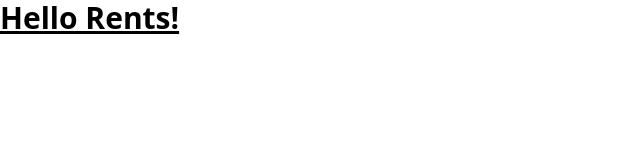
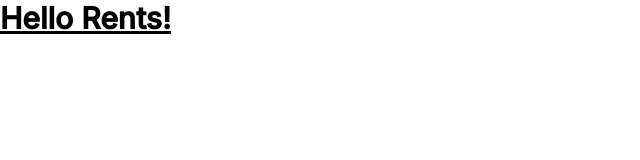
Before and after one commit to noeraaa43/Rentind-Project, a website: page index.html in a window 1280 px wide. Shown: the whole page, without its empty margins (0-640 px from the left). Drawn offline with Linux system fonts and the light colour scheme.

Commit message:
change font-family to inter

```diff
--- a/index.html
+++ b/index.html
@@ -5,6 +5,13 @@
     <meta http-equiv="X-UA-Compatible" content="IE=edge">
     <meta name="viewport" content="width=device-width, initial-scale=1.0">
     <title>Rentind Project</title>
+
+    <!--GOOGLE FONTS-->
+    <link rel="preconnect" href="https://fonts.googleapis.com">
+    <link rel="preconnect" href="https://fonts.gstatic.com" crossorigin>
+    <link href="https://fonts.googleapis.com/css2?family=Inter:wght@400;500&display=swap" rel="stylesheet">
+
+    <!--CSS STYLE-->
     <link rel="stylesheet" href="assets/css/style.css">
 </head>
 <body>
--- a/tailwind.config.js
+++ b/tailwind.config.js
@@ -2,7 +2,11 @@
   module.exports = {
     content: ["./index.html"],
     theme: {
-    extend: {},
+      extend: {
+        fontFamily:{
+          sans: ["Inter", "sans-serif"],
+        }
+      },
     },
     plugins: [],
   }
```
Also changed, not shown: assets/css/style.css, img/Group 35.png (added), img/Mask group (1).png (added), img/Mask group (2).png (added), img/Mask group (3).png (added), img/Mask group (4).png (added), img/Mask group.png (added), img/logo.png (added), 1 other file. Lines whose indentation alone changed are shown as unchanged.
